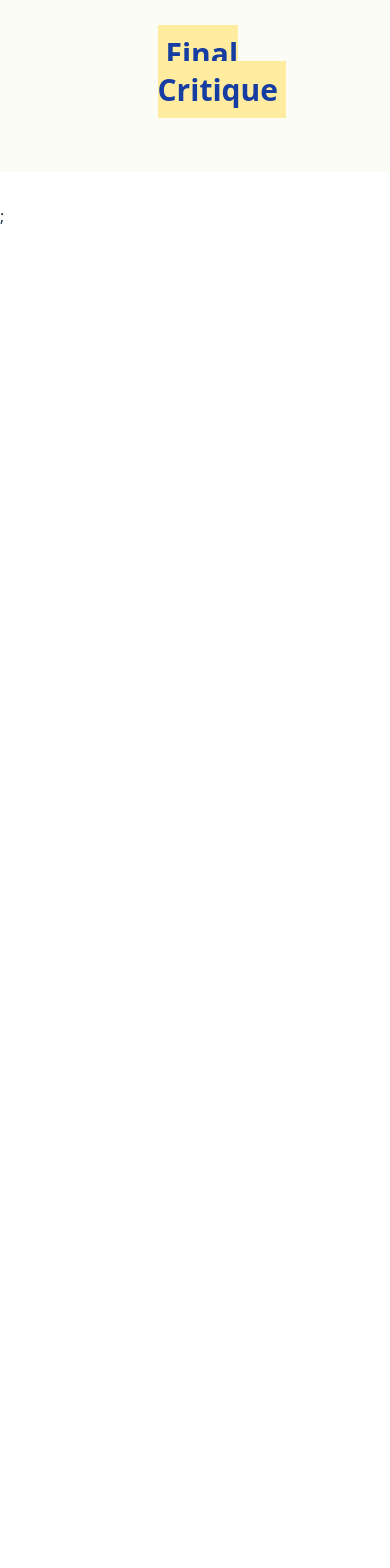
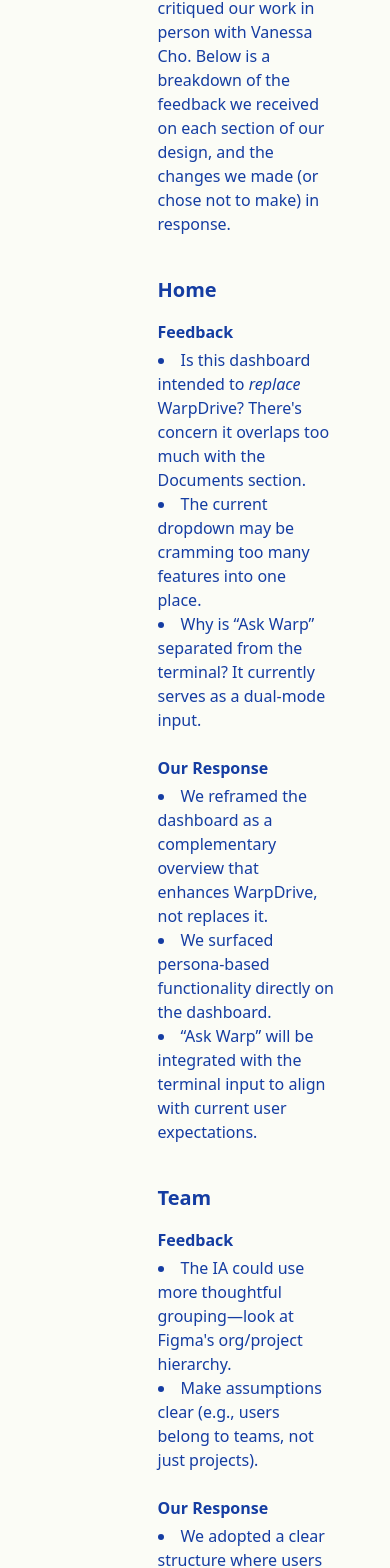
Before and after one commit to danidedona/Iterative-Design-Hand-In, a React (Vite) app: page / in a window 390 px wide. Shown: the part 6031-7599 px from the top of the page. Before the commit the page ends 6259 px from the top, so only its background shows below. Built offline with nearby package versions, Linux system fonts and the light colour scheme.

Commit message:
feat: wireframe critique

```diff
--- a/src/Template.jsx
+++ b/src/Template.jsx
@@ -383,10 +383,217 @@ const Template = () => {
             </section>
 
             {/* Wireframe Critique */}
-            <section id="wireframe critique" className="text-left">
+            <section id="wireframe critique" className="text-left space-y-10">
               <h1 className="text-3xl font-bold bg-[var(--color-light)] p-2 inline">
                 Wireframe Critique
               </h1>
+
+              <p>
+                After submitting our wireframe via Loom, we received detailed
+                feedback from Warp stakeholders and critiqued our work in person
+                with Vanessa Cho. Below is a breakdown of the feedback we
+                received on each section of our design, and the changes we made
+                (or chose not to make) in response.
+              </p>
+
+              {/* ===== HOME ===== */}
+              <div className="space-y-4">
+                <h2 className="text-xl font-bold">Home</h2>
+                <div className="flex flex-col md:flex-row gap-6">
+                  <div className="md:w-1/2">
+                    <p className="font-semibold mb-1">Feedback</p>
+                    <ul className="list-disc list-inside">
+                      <li>
+                        Is this dashboard intended to{" "}
+                        <span className="italic">replace</span> WarpDrive?
+                        There's concern it overlaps too much with the Documents
+                        section.
+                      </li>
+                      <li>
+                        The current dropdown may be cramming too many features
+                        into one place.
+                      </li>
+                      <li>
+                        Why is “Ask Warp” separated from the terminal? It
+                        currently serves as a dual-mode input.
+                      </li>
+                    </ul>
+                  </div>
+                  <div className="hidden md:flex items-center justify-center text-3xl text-gray-400">
+                    →
+                  </div>
+                  <div className="md:w-1/2">
+                    <p className="font-semibold mb-1">Our Response</p>
+                    <ul className="list-disc list-inside">
+                      <li>
+                        We reframed the dashboard as a complementary overview
+                        that enhances WarpDrive, not replaces it.
+                      </li>
+                      <li>
+                        We surfaced persona-based functionality directly on the
+                        dashboard.
+                      </li>
+                      <li>
+                        “Ask Warp” will be integrated with the terminal input to
+                        align with current user expectations.
+                      </li>
+                    </ul>
+                  </div>
+                </div>
+              </div>
+
+              {/* ===== TEAM ===== */}
+              <div className="space-y-4">
+                <h2 className="text-xl font-bold">Team</h2>
+                <div className="flex flex-col md:flex-row gap-6">
+                  <div className="md:w-1/2">
+                    <p className="font-semibold mb-1">Feedback</p>
+                    <ul className="list-disc list-inside">
+                      <li>
+                        The IA could use more thoughtful grouping—look at
+                        Figma's org/project hierarchy.
+                      </li>
+                      <li>
+                        Make assumptions clear (e.g., users belong to teams, not
+                        just projects).
+                      </li>
+                    </ul>
+                  </div>
+                  <div className="hidden md:flex items-center justify-center text-3xl text-gray-400">
+                    →
+                  </div>
+                  <div className="md:w-1/2">
+                    <p className="font-semibold mb-1">Our Response</p>
+                    <ul className="list-disc list-inside">
+                      <li>
+                        We adopted a clear structure where users belong to
+                        teams, and teams manage multiple workspaces.
+                      </li>
+                      <li>
+                        We simplified navigation and made team-level views more
+                        consistent.
+                      </li>
+                    </ul>
+                  </div>
+                </div>
+              </div>
+
+              {/* ===== METRICS ===== */}
+              <div className="space-y-4">
+                <h2 className="text-xl font-bold">Metrics</h2>
+                <div className="flex flex-col md:flex-row gap-6">
+                  <div className="md:w-1/2">
+                    <p className="font-semibold mb-1">Feedback</p>
+                    <ul className="list-disc list-inside">
+                      <li>
+                        Tailor metrics to specific user types — e.g., admins
+                        care about performance stats.
+                      </li>
+                      <li>
+                        Show value — like how much time is saved using agentic
+                        suggestions.
+                      </li>
+                    </ul>
+                  </div>
+                  <div className="hidden md:flex items-center justify-center text-3xl text-gray-400">
+                    →
+                  </div>
+                  <div className="md:w-1/2">
+                    <p className="font-semibold mb-1">Our Response</p>
+                    <ul className="list-disc list-inside">
+                      <li>
+                        We proposed usage-based metrics: frequency of AI
+                        suggestions, time saved, etc.
+                      </li>
+                      <li>
+                        We tailored the display based on user role (e.g., admin
+                        vs. team member).
+                      </li>
+                    </ul>
+                  </div>
+                </div>
+              </div>
+
+              {/* ===== BILLING ===== */}
+              <div className="space-y-4">
+                <h2 className="text-xl font-bold">Billing</h2>
+                <div className="flex flex-col md:flex-row gap-6">
+                  <div className="md:w-1/2">
+                    <p className="font-semibold mb-1">Feedback</p>
+                    <ul className="list-disc list-inside">
+                      <li>
+                        The pricing tiers are too prominent — not reflective of
+                        what users actually come to view.
+                      </li>
+                      <li>
+                        Look at Figma's billing portal for a more intuitive
+                        model.
+                      </li>
+                    </ul>
+                  </div>
+                  <div className="hidden md:flex items-center justify-center text-3xl text-gray-400">
+                    →
+                  </div>
+                  <div className="md:w-1/2">
+                    <p className="font-semibold mb-1">Our Response</p>
+                    <ul className="list-disc list-inside">
+                      <li>
+                        We demoted pricing tiers to a secondary page and
+                        prioritized recent invoices and usage breakdowns.
+                      </li>
+                    </ul>
+                  </div>
+                </div>
+              </div>
+
+              {/* ===== HOW TO USE ===== */}
+              <div className="space-y-4">
+                <h2 className="text-xl font-bold">How to Use</h2>
+                <div className="flex flex-col md:flex-row gap-6">
+                  <div className="md:w-1/2">
+                    <p className="font-semibold mb-1">Feedback</p>
+                    <ul className="list-disc list-inside">
+                      <li>
+                        Does this belong buried under a tab on the homepage?
+                      </li>
+                      <li>
+                        Consider surfacing onboarding at a more relevant point
+                        in the user journey.
+                      </li>
+                    </ul>
+                  </div>
+                  <div className="hidden md:flex items-center justify-center text-3xl text-gray-400">
+                    →
+                  </div>
+                  <div className="md:w-1/2">
+                    <p className="font-semibold mb-1">Our Response</p>
+                    <ul className="list-disc list-inside">
+                      <li>
+                        We're redesigning onboarding to live at the top of the
+                        homepage, including suggested code blocks and a CTA
+                        linking to more detailed resources.
+                      </li>
+                    </ul>
+                  </div>
+                </div>
+              </div>
+
+              {/* ===== FINAL THOUGHTS ===== */}
+              <div className="space-y-4">
+                <h2 className="text-xl font-bold">Final Thoughts</h2>
+                <p>
+                  Our in-person critique with Vanessa reinforced many of the
+                  same points, helping us prioritize which adjustments to make
+                  first. Across the board, we focused on simplifying navigation,
+                  clarifying hierarchy, and surfacing key functionality in the
+                  most context-appropriate places.
+                </p>
+                <p className="italic">
+                  Open question: How do we create a landing experience that's
+                  helpful to new users, but doesn't overwhelm them with
+                  complexity?
+                </p>
+              </div>
             </section>
 
             {/* Hi-Fi Prototype */}
```
